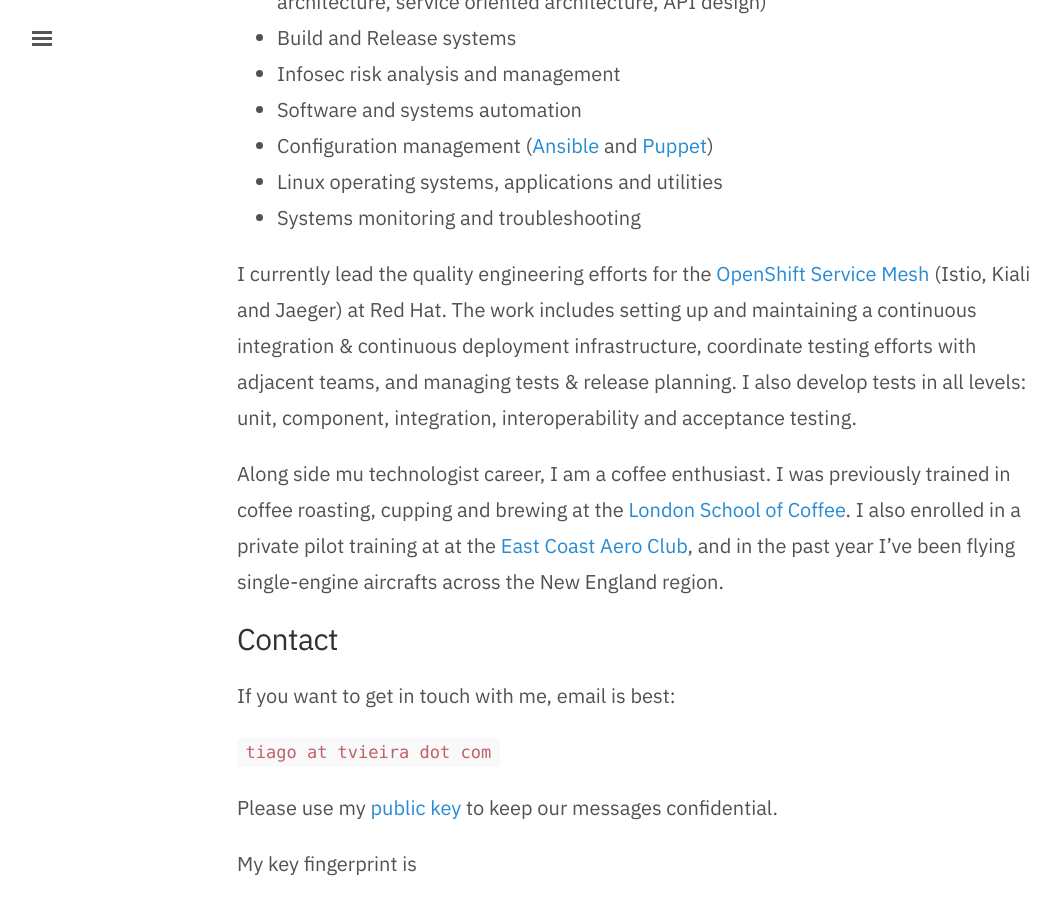
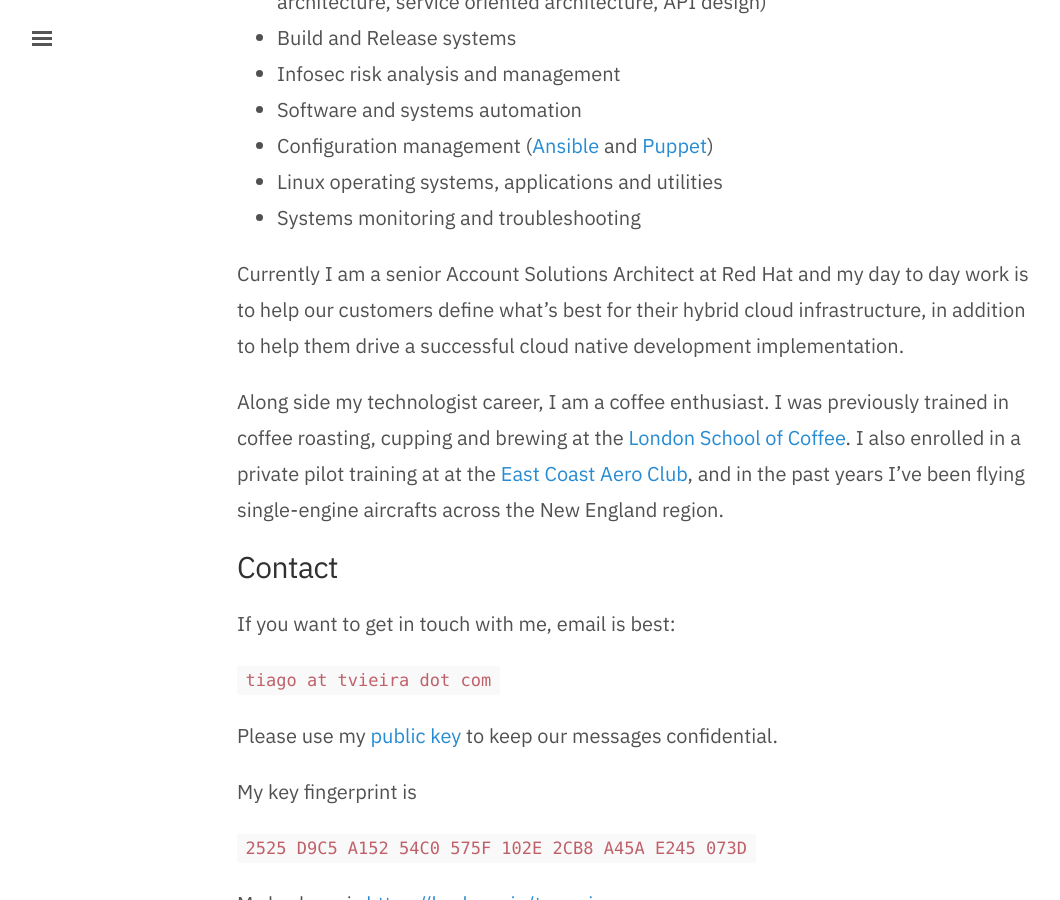
Before and after one commit to tvieira/tvieira.com, a Jekyll site: the page built from about.md, in a window 1280 px wide and 900 px high, scrolled down 2173 px. Shown: the whole window, without its empty margins (3-1063 px from the left). Built offline with Jekyll 4.4.1, drawn with Linux system fonts in a browser that asks for light colours; nearby versions of some CDN libraries; comment, search, counter and statistics services are not loaded; some of the changed text lies outside the part shown.

Commit message:
change some info, and structure of the website

```diff
--- a/Gemfile
+++ b/Gemfile
@@ -7,3 +7,5 @@
 gem 'jekyll-sitemap'
 gem 'jekyll-seo-tag'
 gem 'jekyll-twitter-plugin'
+gem 'kramdown'
+gem 'kramdown-parser-gfm'
--- a/_config.yml
+++ b/_config.yml
@@ -7,11 +7,11 @@
 permalink: pretty
 
 # Setup
-title:        Tiago Vieira
+title:        Tiago M. Vieira
 tagline:      'Dispersing thoughts'
 description:  'rambling words on technology in general, software engineering,
                politics, and disturbing technology behaviours.'
-url:          https://tvieira.com
+url:          'https://tvieira.com'
 baseurl:      ''
 image:        https://pbs.twimg.com/profile_images/1734754783/personal_mkt.png
 paginate:     10
--- a/_layouts/default.html
+++ b/_layouts/default.html
@@ -13,7 +13,7 @@
       <div class="masthead">
         <div class="container">
           <h1 class="masthead-title">
-            <a href="{{ site.url }}{{ site.baseurl }}" title="Home">{{site.title }}</a>
+            <a href="{{ site.baseurl }}/" title="Home">{{site.title }}</a>
             <small>{{ site.tagline }}</small>
             <ul class="social pull-right">
               <li>
@@ -26,7 +26,7 @@
                 <a class="fa fa-github" href="https://github.com/tvieira" target="_blank"></a>
               </li>
               <li class='nosmall'>
-                <a class="fa fa-rss" href="{{ site.url }}{{ site.baseurl }}/atom.xml" target="_blank"></a>
+                <a class="fa fa-rss" href="{{ site.baseurl }}/atom.xml" target="_blank"></a>
               </li>
             </ul>
 
--- a/about.md
+++ b/about.md
@@ -56,9 +56,9 @@
 * Linux operating systems, applications and utilities
 * Systems monitoring and troubleshooting
 
-I currently lead the quality engineering efforts for the [OpenShift Service Mesh](https://docs.openshift.com/container-platform/4.3/service_mesh/service_mesh_arch/understanding-ossm.html) (Istio, Kiali and Jaeger) at Red Hat. The work includes setting up and maintaining a continuous integration & continuous deployment infrastructure, coordinate testing efforts with adjacent teams, and managing tests & release planning. I also develop tests in all levels: unit, component, integration, interoperability and acceptance testing.
+Currently I am a senior Account Solutions Architect at Red Hat and my day to day work is to help our customers define what's best for their hybrid cloud infrastructure, in addition to help them drive a successful cloud native development implementation.
 
-Along side mu technologist career, I am a coffee enthusiast. I was previously trained in coffee roasting, cupping and brewing at the [London School of Coffee](http://www.londonschoolofcoffee.com/). I also enrolled in a private pilot training at at the [East Coast Aero Club](http://eastcoastaeroclub.com/), and in the past year I've been flying single-engine aircrafts across the New England region.
+Along side my technologist career, I am a coffee enthusiast. I was previously trained in coffee roasting, cupping and brewing at the [London School of Coffee](http://www.londonschoolofcoffee.com/). I also enrolled in a private pilot training at at the [East Coast Aero Club](http://eastcoastaeroclub.com/), and in the past years I've been flying single-engine aircrafts across the New England region.
 
 ## Contact
 
--- a/index.html
+++ b/index.html
@@ -11,7 +11,7 @@
   {% for post in paginator.posts %}
   <div class="post">
     <h3 class="post-title">
-      <a href="{{ site.url }}{{site.baseurl}}{{ post.url }}">
+      <a href="{{ site.baseurl }}{{ post.url }}">
         {{ post.title }}
       </a>
     </h3>
```
